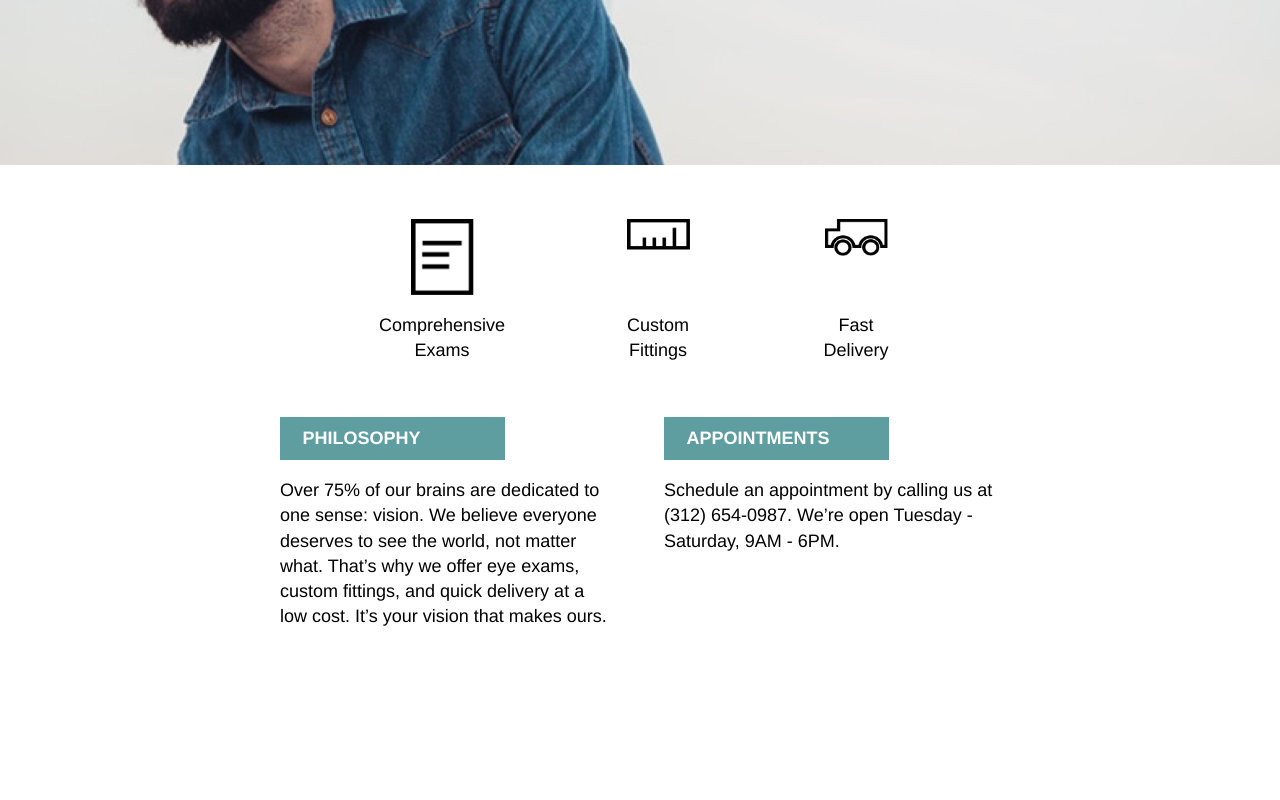
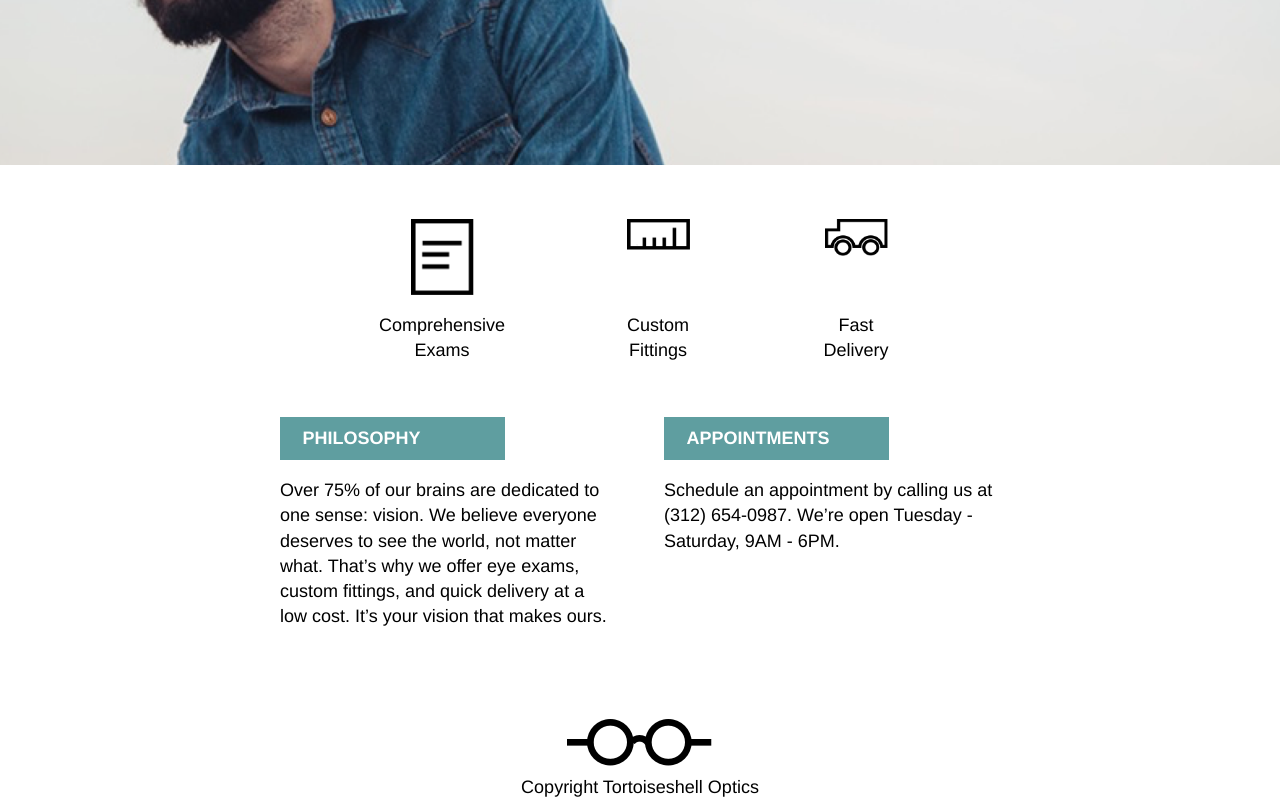
Before and after one commit to 1mauricio4/Tortoiseshell-Optics, a plain HTML site: page index.html in a window 1280 px wide. Shown: the part 393-1193 px from the top of the page. Before the commit the page ends 1112 px from the top, so only its background shows below. Drawn offline with Linux system fonts and the light colour scheme.

Commit message:
Add html to footer

```diff
--- a/index.html
+++ b/index.html
@@ -74,5 +74,15 @@
         </div>
       </div>
     </div>
+    <!---   Footer   >>>--->
+    <footer class="container">
+      <div class="copyright">
+        <div class="black-logo">
+          <img src="./resources/images/logo-blackframes.png"
+          alt="Black Glasses"/>
+        </div>
+        <span>Copyright Tortoiseshell Optics</span>
+      </div>
+    </footer>
   </body>
 </html>
```
